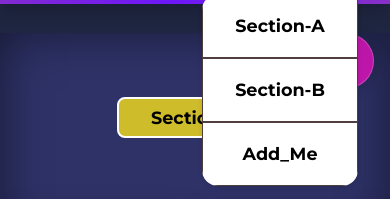
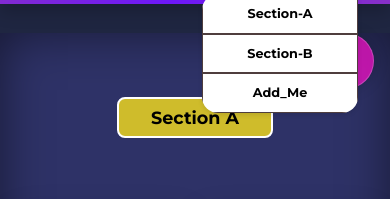
Before and after one commit to Hriday831/Friends-zone-webpage, a plain HTML site: page classmate.html in a window 390 px wide. Both pictures are taken after a click on the button 354 px from the left and 25 px from the top of the page. Shown: the part 47-246 px from the top of the page. Drawn offline with nearby package versions, Linux system fonts and the light colour scheme; a script that the page names is missing.

Commit message:
Update style.css

```diff
--- a/style.css
+++ b/style.css
@@ -398,7 +398,7 @@ footer {
     }
 
     .nav__links li {
-        padding: 1rem 0;
+        padding: 0.5rem 0;
         border: 0.5px solid #4f3e3e;
     }
 
@@ -409,7 +409,7 @@ footer {
     .nav__links a {
         color: black;
         padding: 0rem 1rem;
-        font-size: 1.1rem;
+        font-size: 0.8rem;
     }
 
     .nav__links a::after {
@@ -483,7 +483,7 @@ footer {
     }
 
     .team__member:hover {
-        border: 2px solid var(--color-primary);
+        border: 1.5px solid white;
     }
 
     .team__member__image img {
```
